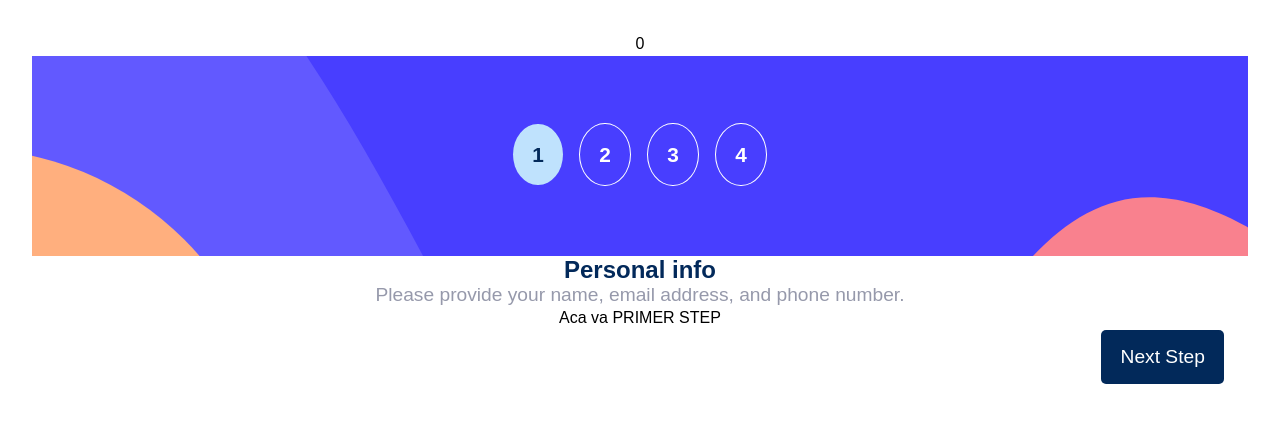
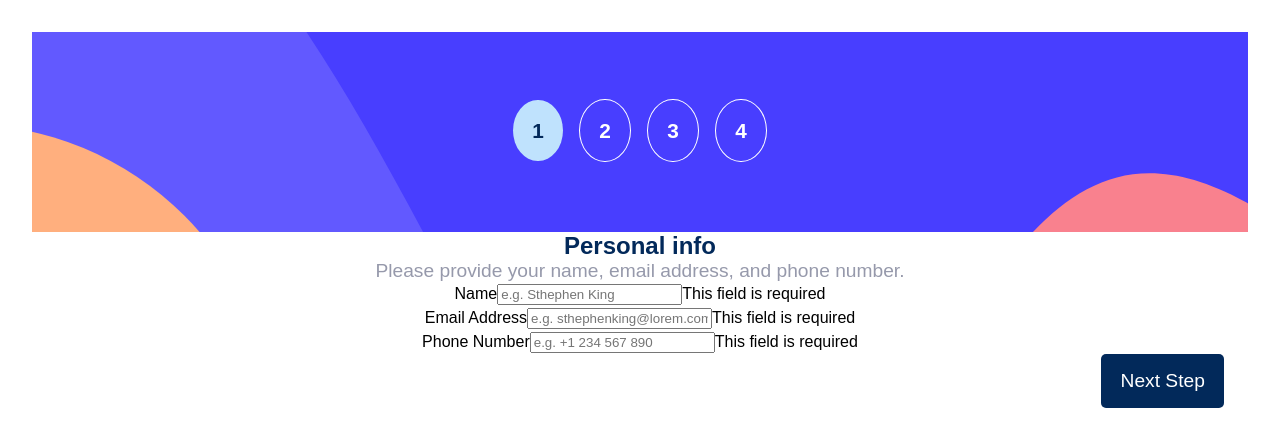
Before and after one commit to NehuenCuenca/multi-step-form-challenge, a React (Vite) app: page / in a window 1280 px wide. Shown: the top 446 px of the page. Built offline with nearby package versions, Linux system fonts and the light colour scheme.

Commit message:
Add the first step with form validation and class styles togglers

```diff
--- a/src/App.tsx
+++ b/src/App.tsx
@@ -1,4 +1,4 @@
-import { useState } from 'react'
+import { MutableRefObject, useRef, useState } from 'react'
 import './App.css'
 import MultiStepForm from './components/MultiStepForm/MultiStepForm'
 import StepContainer from './components/StepContainer/StepContainer'
@@ -34,20 +34,83 @@ function App() {
 
   const [currentStep, setCurrentStep] = useState<number>(0)
   const isCurrentStep: (step: number) => boolean = (stepNumber: number) => stepNumber === currentStep
+  const personalInfoFormEl = useRef<MutableRefObject>(null)
+
+  const validateTextFields = (form: HTMLFormElement) => {
+    const requiredInputs = form.elements;
+    for (let i = 0; i < requiredInputs.length; i++) {
+      const input = requiredInputs[i];
+      const errorMsg = form.querySelector(`input#${input.id}+.field__error-msg`)
+
+      const { valueMissing, valid, typeMismatch } = input.validity
+      const hasEmptyText = (input.value.trim().length === 0 && ['text', 'email'].some(v => v === input.type))
+      if( valueMissing || !valid || typeMismatch || hasEmptyText ){
+        toggleFieldValidationStyle(input, errorMsg, false)
+      } else {
+        toggleFieldValidationStyle(input, errorMsg, true)
+      }
+    }
+  }
+
+  const resetFieldsValidationStyles = (form: HTMLFormElement) => {
+    const requiredInputs = form.elements;
+
+    for (let i = 0; i < requiredInputs.length; i++) {
+      const input = requiredInputs[i];
+      const errorMsg = form.querySelector(`input#${input.id}+.field__error-msg`)
+      toggleFieldValidationStyle(input, errorMsg, true)
+    }
+  }
+
+  const toggleFieldValidationStyle = (input: Element, errorMsg: Element | null, isValid: boolean) => {
+    if( isValid ){
+      errorMsg?.classList.add('field__error-msg_hidden')
+      input.classList.remove('field__input_invalid')
+    } else {
+      errorMsg?.classList.remove('field__error-msg_hidden')
+      input.classList.add('field__input_invalid')
+    }
+  }
 
   const handleNavigationForm = (amount: number) => {
+    const wantsToContinue = amount > 0
+    if(wantsToContinue){
+      if(currentStep === 0 && !personalInfoFormEl.current.checkValidity()) {
+        validateTextFields(personalInfoFormEl.current)
+        return
+      } else {
+        resetFieldsValidationStyles(personalInfoFormEl.current)
+      }
+      // alert('TODO: form validation is missing.')
+    }
+
     setCurrentStep(prev => prev + amount);
   };
 
   return (
     <main>
-      {currentStep}
       <MultiStepForm>
         <StepsList shortenedSteps={shortenedSteps} currentStep={currentStep} />
 
         {/* POSSIBLE TODO: Show one StepContainer by removing children content and render the step content conditionally (to reduce harcoded steps data and optimize dom content) */}
         <StepContainer isVisible={isCurrentStep(0)} containerTitle={steps[0].containerTitle} containerSubTitle={steps[0].containerSubTitle}>
-          Aca va PRIMER STEP
+          <form className='personal-info-form' name='personalInfoForm' ref={personalInfoFormEl}>
+            <div className="field">
+              <label htmlFor="fullNameInput" className='field__label'>Name</label>
+              <input type="text" required name="FullName" id="fullNameInput" className='field__input' placeholder='e.g. Sthephen King' />
+              <span className="field__error-msg field__error-msg_hidden">This field is required</span>
+            </div>
+            <div className="field">
+              <label htmlFor="emailInput" className='field__label'>Email Address</label>
+              <input type="email" required name="EmailAddress" id="emailInput" className='field__input' placeholder='e.g. sthephenking@lorem.com' />
+              <span className="field__error-msg field__error-msg_hidden">This field is required</span>
+            </div>
+            <div className="field">
+              <label htmlFor="phoneInput" className='field__label'>Phone Number</label>
+              <input type="text" required name="PhoneNumber" id="phoneInput" className='field__input' placeholder='e.g. +1 234 567 890'/>
+              <span className="field__error-msg field__error-msg_hidden">This field is required</span>
+            </div>
+          </form>
         </StepContainer>
         <StepContainer isVisible={isCurrentStep(1)} containerTitle={steps[1].containerTitle} containerSubTitle={steps[1].containerSubTitle}>
           Aca va el SEGUNDO STEP
```
